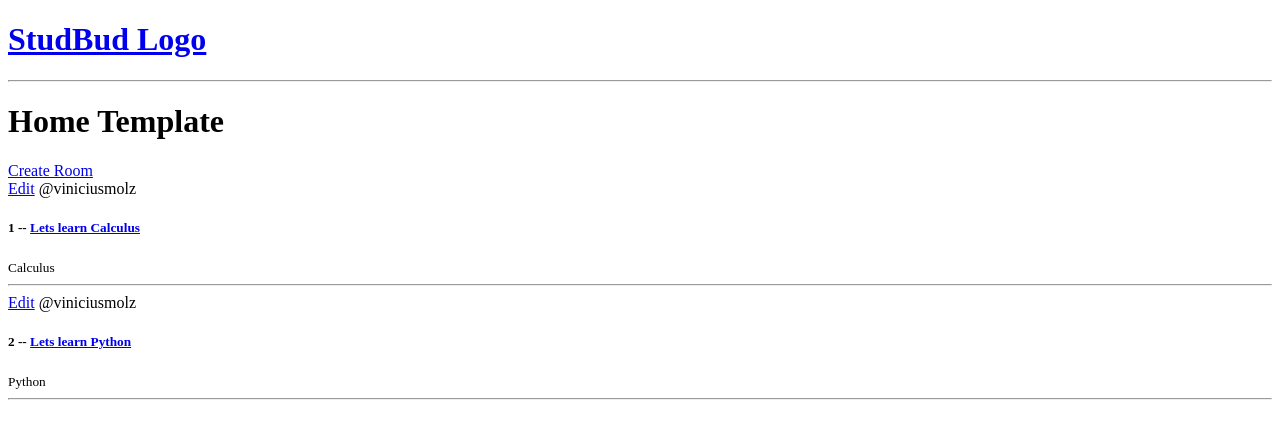
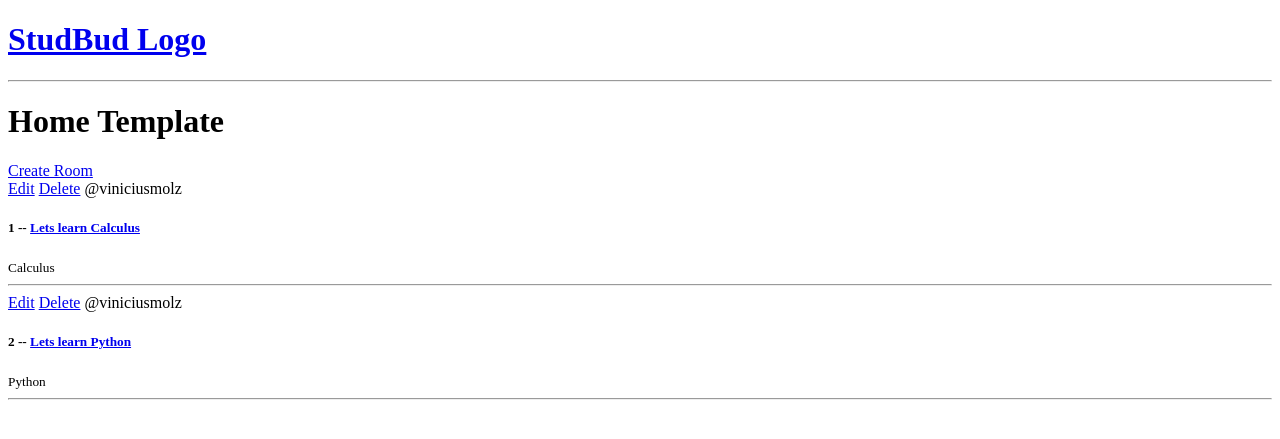
Before and after one commit to Vinimolz/StudBud, a Django app: page / in a window 1280 px wide. Shown: the top 439 px of the page. Run offline with Django 4.2, Linux system fonts and the light colour scheme; data comes from the database, SQL or seed files in the repository; both versions use the stored data as it was after the commit.

Commit message:
Finished basic CRUD operations

```diff
--- a/base/templates/base/home.html
+++ b/base/templates/base/home.html
@@ -10,6 +10,7 @@
         {% for room in rooms %}
             <div>
                 <a href="{% url 'update-room' room.id %}">Edit</a>
+                <a href="{% url 'delete-room' room.id %}">Delete</a>
                 <span>@{{room.host.username}}</span>
                 <h5>{{room.id}} -- <a href="{% url 'room' room.id %}">{{room.name}}</a></h5>
                 <small>{{room.topic.name}}</small>
--- a/base/urls.py
+++ b/base/urls.py
@@ -5,5 +5,6 @@ urlpatterns = [
     path('', views.home, name='home'),
     path('room/<str:pk>/', views.room, name='room'),
     path('create-room/', views.create_room, name='create-room'),
-    path('update-room/<str:pk>/', views.update_room, name='update-room')
+    path('update-room/<str:pk>/', views.update_room, name='update-room'),
+    path('delete-room/<str:pk>/', views.delete_room, name='delete-room')
 ]
--- a/base/views.py
+++ b/base/views.py
@@ -39,7 +39,7 @@ def update_room(request, pk):
     room = Room.objects.get(id=pk)
     form = RoomForm(instance=room)
 
-    if request.method== 'POST':
+    if request.method == 'POST':
         form = RoomForm(request.POST, instance=room)
         if form.is_valid:
             form.save()
@@ -47,3 +47,11 @@ def update_room(request, pk):
 
     context = {'form': form}
     return render(request, 'base/room_form.html', context)
+
+def delete_room(request, pk):
+    room = Room.objects.get(id=pk)
+    if request.method == 'POST':
+        room.delete()
+        return redirect('home')
+
+    return render(request, 'base/delete_form.html', {'obj': room})
```
Also changed, not shown: base/templates/base/delete_form.html (added, +12 -0 lines), db.sqlite3.
